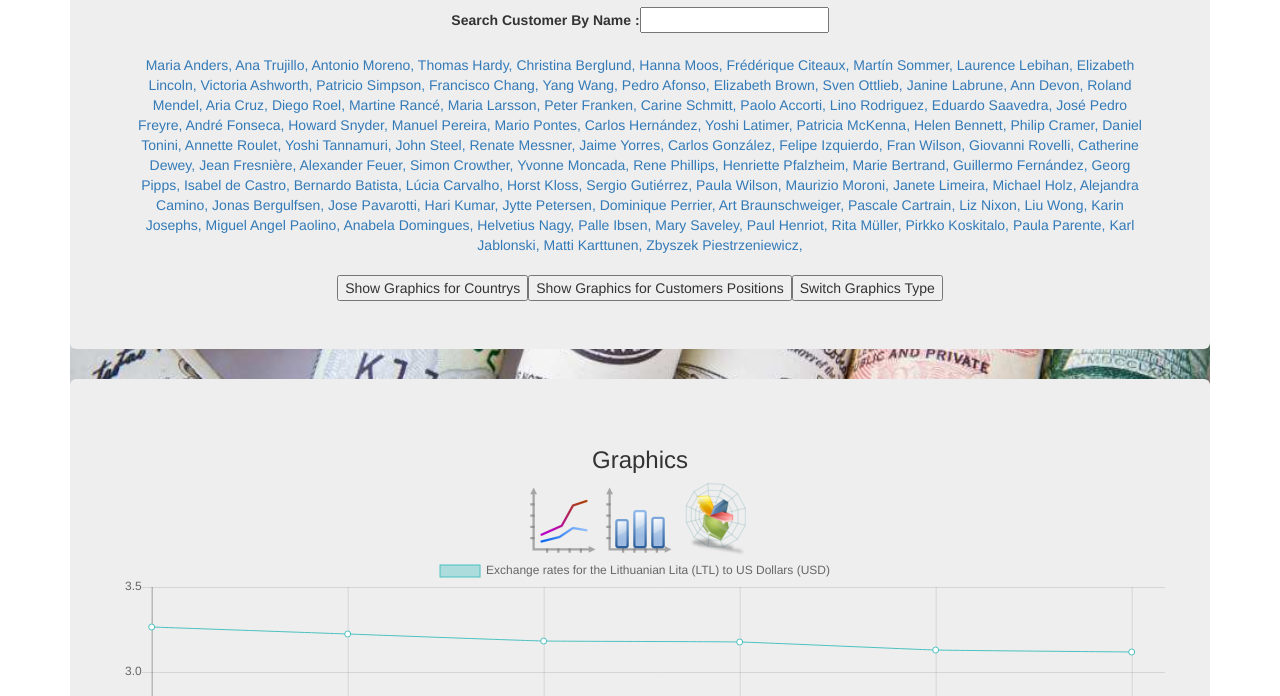
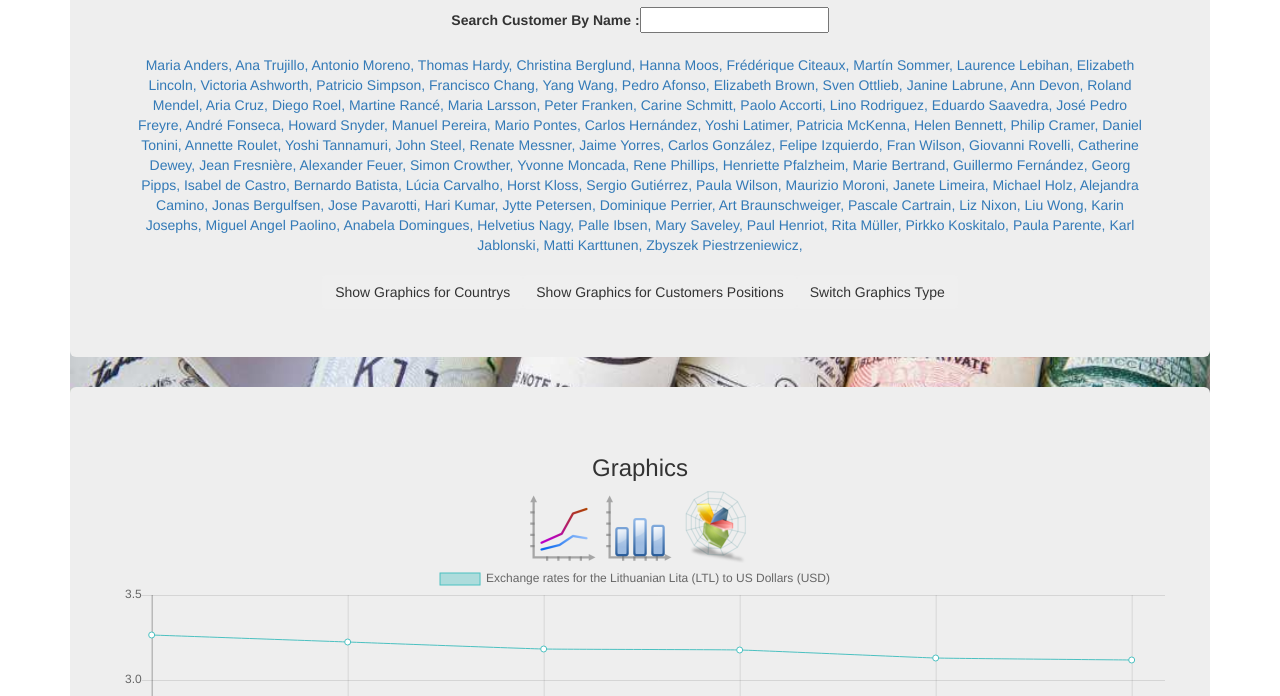
Before and after one commit to Team-Americano-2016/Team-Americano-2016-Project, a website: page AmericanoStatistics/AmericanoStatistics/html/sampleChart.html in a window 1280 px wide. Both pictures are taken after a click on the link "Show Customers". Shown: the part 104-800 px from the top of the page. Drawn offline with Linux system fonts and the light colour scheme.

Commit message:
jquery link in index.html fixed

```diff
--- a/AmericanoStatistics/AmericanoStatistics/index.html
+++ b/AmericanoStatistics/AmericanoStatistics/index.html
@@ -32,7 +32,7 @@
             <p>© 2016 Team Americano Application</p>
         </footer>
     </div>
-    <script src="../scripts/libs/jquery-3.1.0.js"></script>
+    <script src="scripts/libs/jquery-3.1.0.js"></script>
     <script src="scripts/libs/bootstrap/js/bootstrap.js"></script>
 </body>
 </html>
--- a/AmericanoStatistics/AmericanoStatistics/scripts/customersJoinedDateScript.js
+++ b/AmericanoStatistics/AmericanoStatistics/scripts/customersJoinedDateScript.js
@@ -97,9 +97,9 @@ $searchLabel.html('Search Customer By Name :');
 var $searchInput=$('<input type="text" />');
 $showButton.appendTo($showButtonli);
 $showButtonli.appendTo($ul);
-var $countryButton=$('<button />');
-var $positionButton=$('<button />');
-var $switchButton=$('<button />');
+var $countryButton=$('<button />').addClass('btn');
+var $positionButton=$('<button />').addClass('btn');
+var $switchButton=$('<button />').addClass('btn');
 $switchButton.html('Switch Graphics Type');
 $countryButton.html('Show Graphics for Countrys');
 $positionButton.html('Show Graphics for Customers Positions');
@@ -110,7 +110,7 @@ var graphicsType='pie';
 var graphicsTypeCounter=0;
 
 $showButton.on('click',function(){
-
+    $searchInput.val('');
     $btnIsTogled=!($btnIsTogled);
     var $target=$('.customerlist');
     var $Pwrapper=$('<div />');
@@ -156,7 +156,6 @@ $showButton.on('click',function(){
 });
 
 function showPattern() {
-
     var pattern=$searchInput.val();
     var $wrapper=$('.generated');
    for(let a of $wrapper ){
@@ -167,6 +166,7 @@ function showPattern() {
            a.style.display='';
        }
    }
+
 }
 
 function switchGraphics() {
```
